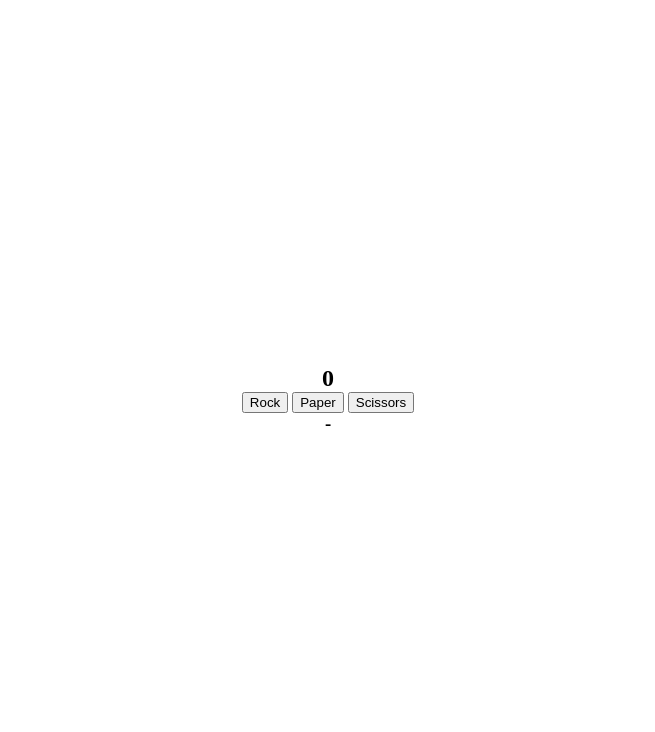
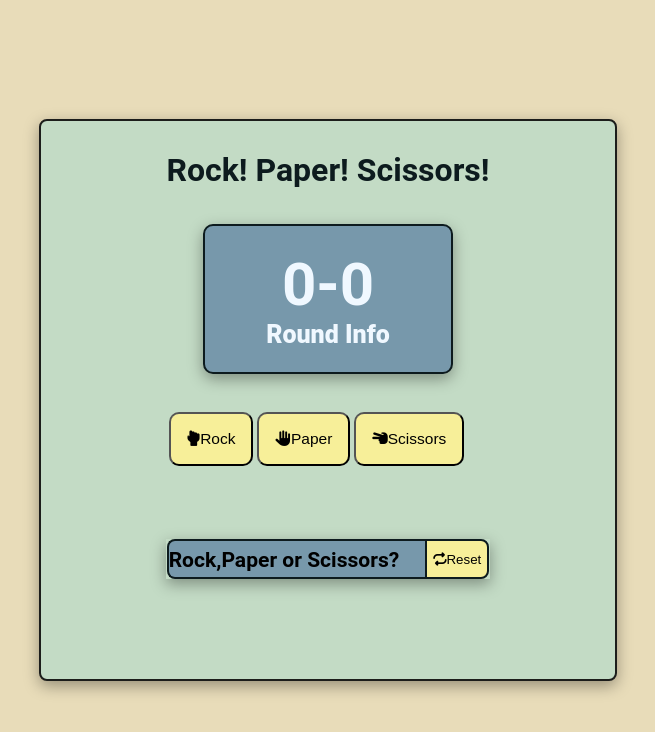
Before and after one commit to Ksab070/RockPaperScissors, a plain HTML site: page index.html in a window 1280 px wide. Shown: the whole page, without its empty margins (312-967 px from the left). Drawn offline with Linux system fonts and the light colour scheme.

Commit message:
Simple UI done

```diff
--- a/index.html
+++ b/index.html
@@ -7,18 +7,32 @@
     <title>Document</title>
     <script src="./script.js" defer></script>
     <link rel="stylesheet" href="./style.css">
+    <link rel="stylesheet" href="https://cdnjs.cloudflare.com/ajax/libs/font-awesome/6.2.1/css/all.min.css">
 </head>
 <body>
-    <div id="scoreboard">
-        <h2>0</h2>
-    </div>
-    <div id="selection-buttons">
-        <button id="rock">Rock</button>
-        <button id="paper">Paper</button>
-        <button id="scissors">Scissors</button>
-    </div>
-    <div>
-        <h3>-</h3>
+    <div id="mainContainer">
+        <h1 id="title">Rock! Paper! Scissors!</h1>
+        <div id="inner1">
+            <div id="scoreboard">
+                <div id="score">
+                    <h2 id="playerScore">0</h2>
+                    <h2> - </h2>
+                    <h2 id="compScore">0</h2>
+                </div>
+                <div id="rinfo">Round Info</div>
+            </div>
+        </div>
+        <div id="inner2">
+            <div id="selection-buttons">
+                <button id="rock" class="btns"><i class="fa-solid fa-hand-back-fist"></i>Rock</button>
+                <button id="paper" class="btns"><i class="fa-solid fa-hand"></i>Paper</button>
+                <button id="scissors" class="btns"><i class="fa-solid fa-hand-scissors"></i>Scissors</button>
+            </div>
+        </div>
+        <div id="footer">
+            <div id="ginfo"><h3>Rock,Paper or Scissors?</h3></div>
+            <button id="reset"><i class="fa-sharp fa-solid fa-repeat"></i>Reset</button>
+        </div>
     </div>
 </body>
 </html>
--- a/script.js
+++ b/script.js
@@ -1,43 +1,78 @@
-let score = 0;
+let playerDisplay = document.querySelector('#playerScore');
+let compDisplay = document.querySelector('#compScore');
+let playerScore = document.querySelector('#playerScore').textContent;
+let compScore = document.querySelector('#compScore').textContent;
+let roundInfo = document.querySelector('#rinfo');
+let gameInfo = document.querySelector('#ginfo');
+let resetBtn = document.querySelector('#reset');
+let n = 0;
 
 function getComputerChoice () {
    let choice = Math.floor(Math.random()*3)+1
    if (choice === 1) {
-    return 'ROCK'
+    return 'rock'
    } else if (choice === 2) {
-    return 'PAPER'
+    return 'paper'
    } else {
-    return 'SCISSORS'
+    return 'scissors'
    }
 }
 
-const computerSelection = getComputerChoice();
-
 function playRound(playerSelection, computerSelection) {
-    playerSelection = playerSelection.toUpperCase();
-    if (playerSelection === 'ROCK' && computerSelection === 'PAPER') {
-        score--;
-        console.log('button clicked')
-    } else if (playerSelection === 'PAPER' && computerSelection === 'SCISSORS') {
-        score--;
-        console.log('button clicked')
-    } else if (playerSelection === 'SCISSORS' && computerSelection === 'ROCK') {
-        score--;
-        console.log('button clicked')
-    } else if (playerSelection == computerSelection){
-        score = score;
-        console.log('button clicked')
+    n++;
+    if (playerSelection === computerSelection){
+        if (n>4) {
+            roundInfo.textContent = 'Game Over!';
+            gameOver(playerScore,compScore);
+        } else {
+            roundInfo.textContent = 'Tie';
+        }
+    }
+    else if (playerSelection === 'rock' && computerSelection === 'paper' || playerSelection === 'paper' && computerSelection === 'scissors' || playerSelection === 'scissors' && computerSelection === 'rock')
+    {   if (n>4) {
+            roundInfo.textContent = 'Game Over!';
+            gameOver(playerScore,compScore);
+        } else {
+            compScore++;
+            compDisplay.textContent = compScore;
+            roundInfo.textContent = 'Computer Score +1'
+        }
     } else {
-        score++;
-        console.log('button clicked')
+        if (n>4) {
+            roundInfo.textContent = 'Game Over!';
+            gameOver(playerScore,compScore);
+        } else {
+            playerScore++;
+            playerDisplay.textContent = playerScore;
+            roundInfo.textContent = 'Player Score +1'
+        }
     }
-
   }
 
-let buttons = document.querySelectorAll('button');
-
-for (button of buttons) {
-    button.addEventListener('click', () => {
-        playRound(button.id,computerSelection)
+let buttons = document.querySelectorAll('.btns');
+for (let i =0; i<buttons.length;i++) {
+    buttons[i].addEventListener('click', () => {
+        let id = buttons[i].id;
+        playRound(id,getComputerChoice())
     })
 }
+
+resetBtn.addEventListener('click', ()=> {
+    n = 0;
+    compDisplay.textContent = 0;
+    playerDisplay.textContent = 0;
+    playerScore = 0;
+    compScore = 0;
+    roundInfo.textContent = 'Round Info';
+    gameInfo.textContent = 'Rock,Paper or Scissors?'
+})
+
+function gameOver(playerScore,compScore) {
+    if (playerScore == compScore) {
+        gameInfo.textContent = `TIE! Your score is ${playerScore}`
+    } else if (compScore>playerScore) {
+        gameInfo.textContent = `You Lose! Your score is ${playerScore}`
+    } else {
+        gameInfo.textContent = `You win! Your score is ${playerScore}`
+    }
+}
--- a/style.css
+++ b/style.css
@@ -1,5 +1,6 @@
 * {
     margin: 0px;
+    box-sizing: border-box;
 }
 
 body {
@@ -8,4 +9,109 @@ body {
     align-items: center;
     flex-direction: column;
     min-height: 100vh;
+    background-color: #E8DCB9;
+    font-family: Roboto;
+    text-align: center;
 }
+
+#mainContainer {
+    box-shadow: rgba(0, 0, 0, 0.35) 0px 5px 15px;
+    display: flex;
+    flex-direction: column;
+    padding: 100px 125px;
+    background-color: #C3DBC5;
+    border: 2px solid #1c1d1b;
+    border-radius: 8px;
+}
+#inner1 {
+    color: aliceblue;
+    font-weight: 900;
+    font-size: 40px;
+    display: flex;
+    flex-direction: column;
+    justify-content: center;
+    align-items: center;
+}
+
+.btns {
+    padding: 1rem;
+    background-color: #f7ef99;
+    border-radius: 10px;
+    font-size: 15.5px;
+}
+
+#title {
+    color: #0D1B1E;
+    position: relative;
+    bottom: 70px;
+}
+
+#scoreboard {
+    text-align: center;
+    background-color: #7798AB;
+    border: 2px solid #0D1B1E;
+    border-radius: 10px;
+    height: 150px;
+    width: 250px;
+    margin: 15px;
+    position: relative;
+    bottom: 50px;
+    display: flex;
+    flex-direction: column;
+    justify-content: center;
+    align-items: center;
+    box-shadow: rgba(0, 0, 0, 0.35) 0px 5px 15px;
+}
+#score {
+    display: flex;
+    flex-direction: row;
+}
+#inner2 {
+    position: relative;
+    bottom: 50px;
+    width: 300px;
+    height: 100px;
+    display: flex;
+    justify-content: space-evenly;
+    align-items: center;
+}
+
+#footer {
+    display: flex;
+    justify-content: center;
+    align-items: center;
+    flex-direction: row;
+    box-shadow: rgba(0, 0, 0, 0.35) 0px 5px 15px;
+}
+
+#footer div {
+    display: flex;
+    align-items: center;
+    font-size: 20px;
+    height: 40px;
+    width: 80%;
+    background-color: #7798AB;
+    border: 2px solid #0D1B1E;
+    text-align: center;
+    border-right: 0;
+    border-top-left-radius: 8px;
+    border-bottom-left-radius: 8px;
+}
+
+#footer button {
+    height: 40px;
+    border-left: 0;
+    background-color: #f7ef99;
+    border: 2px solid #0D1B1E;
+    border-top-right-radius: 8px;
+    border-bottom-right-radius: 8px;
+}
+
+#rinfo {
+    font-size: 25px;
+}
+
+#ginfo {
+    font-weight: 900 !important;
+    font-size: 18px !important;
+}
```
Also changed, not shown: 1 other file.
